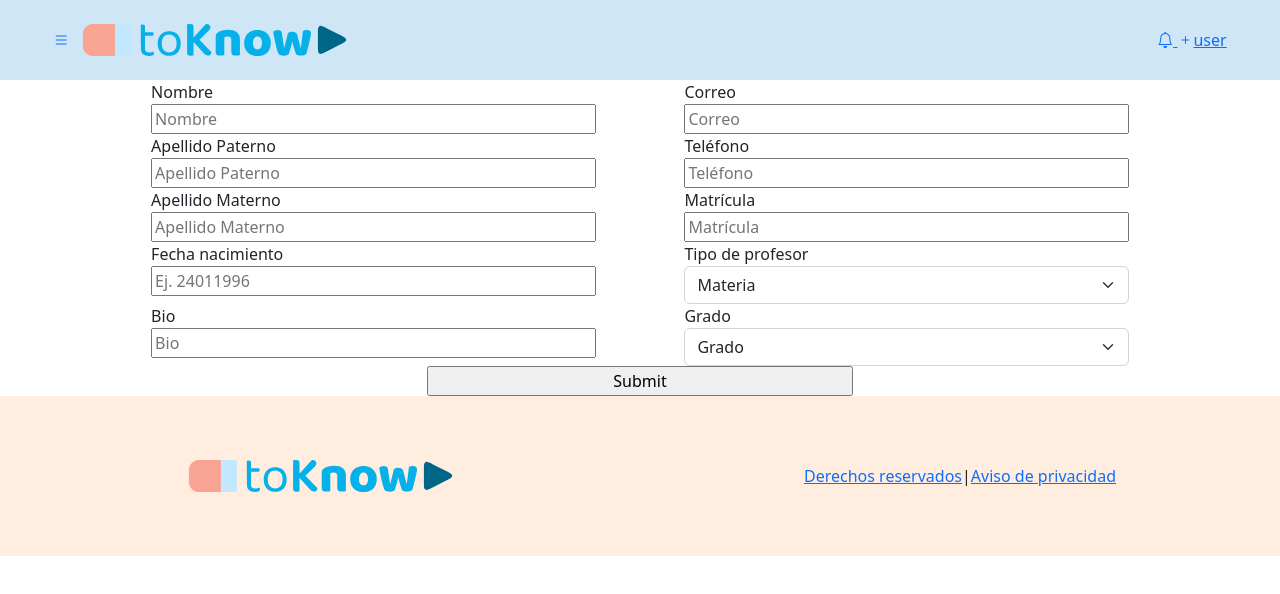
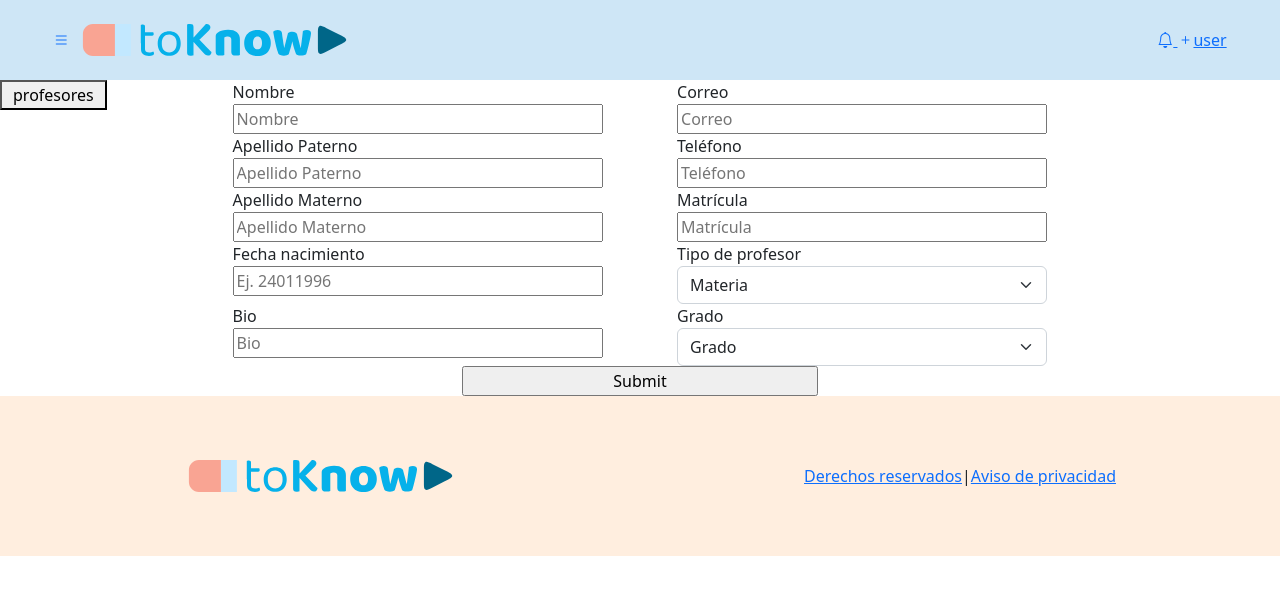
Before and after one commit to to-know-g19/TOKNOW_FE, a Next.js app: page /registerteacher in a window 1280 px wide. Shown: the top 594 px of the page. Built offline with nearby package versions, Linux system fonts and the light colour scheme; sample sign-in values are in the browser's storage.

Commit message:
added route and push to teachers in registerteacher

```diff
--- a/components/FormTeacher/FormTeacher.js
+++ b/components/FormTeacher/FormTeacher.js
@@ -2,7 +2,7 @@ import React from 'react'
 import { useForm } from "react-hook-form"
 import 'bootstrap/dist/css/bootstrap.css'
 import { useRouter } from 'next/router'
-
+import Link from 'next/link'
 
 export default function FormTeacher() {
     const { register, handleSubmit, formState: { errors } } = useForm()
@@ -25,18 +25,22 @@ export default function FormTeacher() {
         const teacherInfo = await result.json()
 
         console.log('info', teacherInfo)
-        if( teacherInfo.success === true){
-            window.alert("registro exitoso")
+        if (teacherInfo.success === true) {
+            router.push("/teachers")
         } else {
             (window.alert("Hubo un problema al envíar la información"))
         }
-        router.push("/registerteacher")
+        // router.push("/registerteacher")
     }
 
 
     return (
-        <div className='d-flex col-12 '>
-            <form onSubmit={handleSubmit(onSubmit)} className='d-flex col-12 flex-column align-items-center justify-content-center'>
+
+        <div className='d-flex col-12  '>
+            <div className='col-lg-1 '>
+                <Link className='col-lg-12' href='/teachers'><button className='col-12'>profesores</button></Link>
+            </div>
+            <form onSubmit={handleSubmit(onSubmit)} className='d-flex col-10 flex-column align-items-center justify-content-center'>
                 <div className='col-10 d-flex flex-wrap justify-content-around'>
 
                     <div className='d-flex col-5 flex-column'>
```
